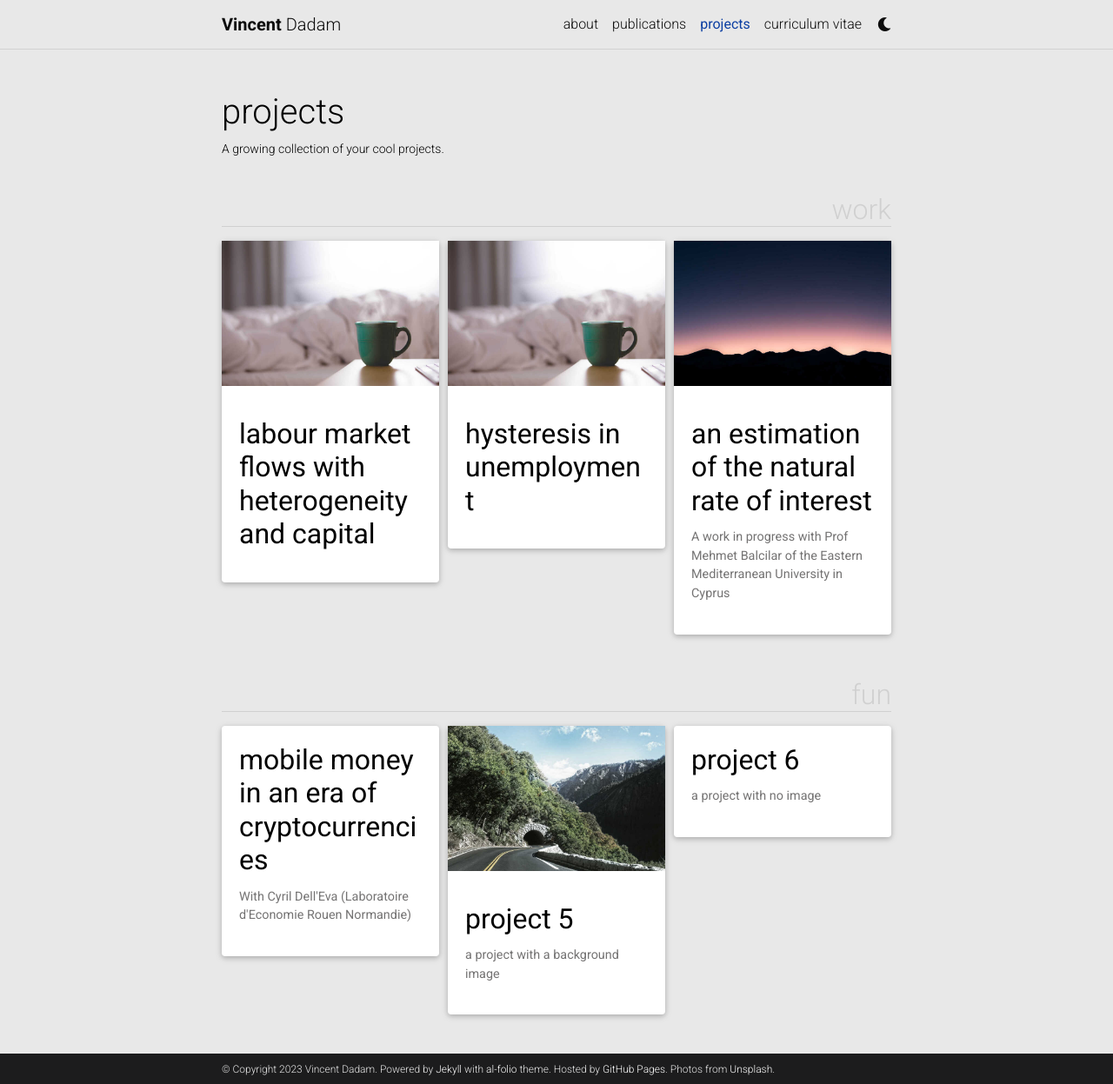
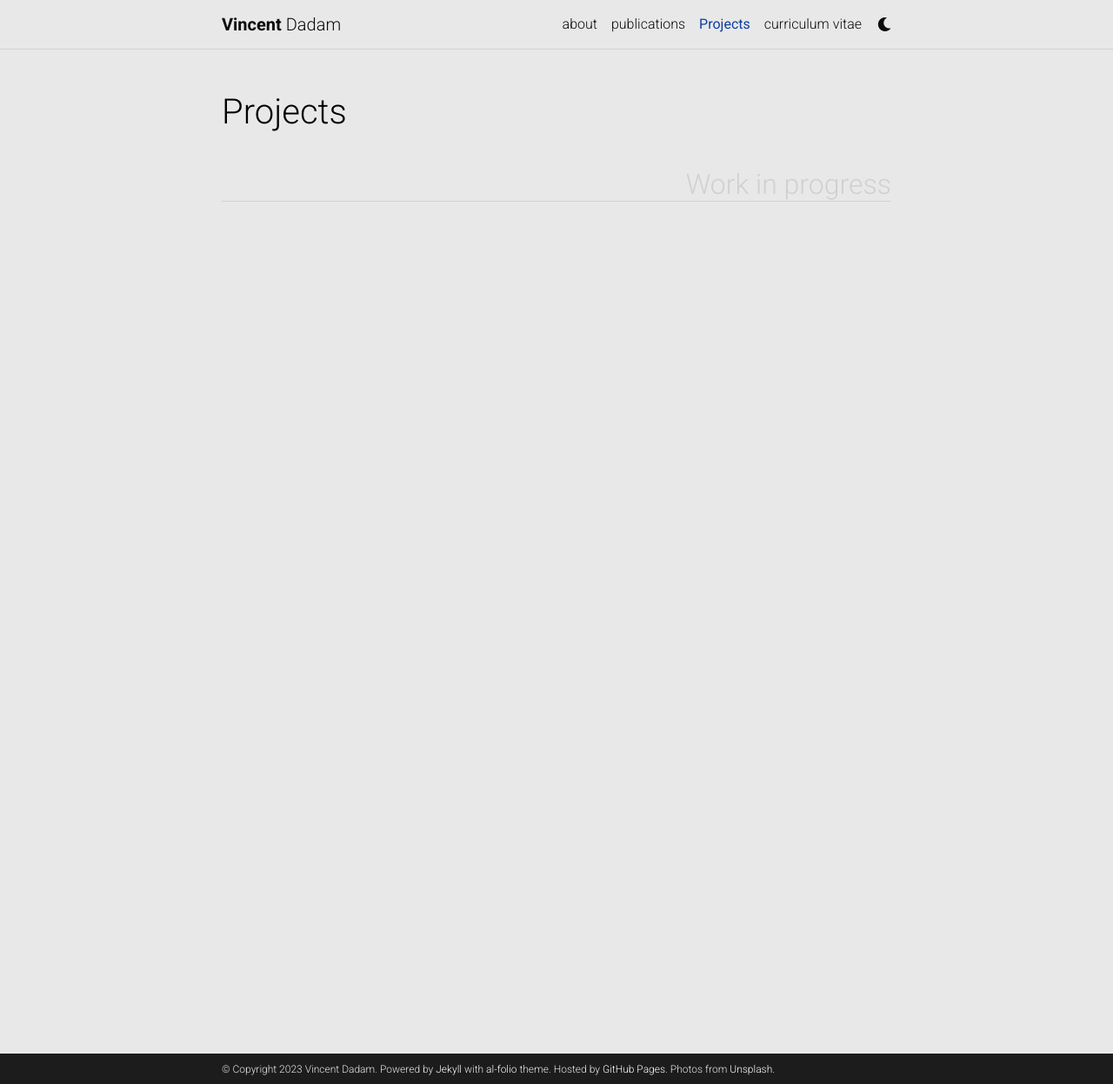
Before and after one commit to dadamvince/dadamvince.github.io, a Jekyll site: the page built from _pages/projects.md, in a window 1280 px wide and 1247 px high. Shown: the whole window at 87% size. Built offline with Jekyll 4.4.1, drawn with Linux system fonts in a browser that asks for light colours; comment, search, counter and statistics services are not loaded; a style sheet for code colours, icons or effects is not loaded.

Commit message:
projects2

````diff
--- a/_pages/projects.md
+++ b/_pages/projects.md
@@ -1,11 +1,11 @@
 ---
 layout: page
-title: projects
+title: Projects
 permalink: /projects/
-description: A growing collection of your cool projects.
+description:
 nav: true
 nav_order: 2
-display_categories: [work, fun]
+display_categories: [Work in progress]
 horizontal: false
 ---
 
--- a/_projects/5_project.md
+++ /dev/null
@@ -1,80 +0,0 @@
----
-layout: page
-title: project 5
-description: a project with a background image
-img: assets/img/1.jpg
-importance: 3
-category: fun
----
-
-Every project has a beautiful feature showcase page.
-It's easy to include images in a flexible 3-column grid format.
-Make your photos 1/3, 2/3, or full width.
-
-To give your project a background in the portfolio page, just add the img tag to the front matter like so:
-
-    ---
-    layout: page
-    title: project
-    description: a project with a background image
-    img: /assets/img/12.jpg
-    ---
-
-<div class="row">
-    <div class="col-sm mt-3 mt-md-0">
-        {% include figure.html path="assets/img/1.jpg" title="example image" class="img-fluid rounded z-depth-1" %}
-    </div>
-    <div class="col-sm mt-3 mt-md-0">
-        {% include figure.html path="assets/img/3.jpg" title="example image" class="img-fluid rounded z-depth-1" %}
-    </div>
-    <div class="col-sm mt-3 mt-md-0">
-        {% include figure.html path="assets/img/5.jpg" title="example image" class="img-fluid rounded z-depth-1" %}
-    </div>
-</div>
-<div class="caption">
-    Caption photos easily. On the left, a road goes through a tunnel. Middle, leaves artistically fall in a hipster photoshoot. Right, in another hipster photoshoot, a lumberjack grasps a handful of pine needles.
-</div>
-<div class="row">
-    <div class="col-sm mt-3 mt-md-0">
-        {% include figure.html path="assets/img/5.jpg" title="example image" class="img-fluid rounded z-depth-1" %}
-    </div>
-</div>
-<div class="caption">
-    This image can also have a caption. It's like magic.
-</div>
-
-You can also put regular text between your rows of images.
-Say you wanted to write a little bit about your project before you posted the rest of the images.
-You describe how you toiled, sweated, *bled* for your project, and then... you reveal its glory in the next row of images.
-
-
-<div class="row justify-content-sm-center">
-    <div class="col-sm-8 mt-3 mt-md-0">
-        {% include figure.html path="assets/img/6.jpg" title="example image" class="img-fluid rounded z-depth-1" %}
-    </div>
-    <div class="col-sm-4 mt-3 mt-md-0">
-        {% include figure.html path="assets/img/11.jpg" title="example image" class="img-fluid rounded z-depth-1" %}
-    </div>
-</div>
-<div class="caption">
-    You can also have artistically styled 2/3 + 1/3 images, like these.
-</div>
-
-
-The code is simple.
-Just wrap your images with `<div class="col-sm">` and place them inside `<div class="row">` (read more about the <a href="https://getbootstrap.com/docs/4.4/layout/grid/">Bootstrap Grid</a> system).
-To make images responsive, add `img-fluid` class to each; for rounded corners and shadows use `rounded` and `z-depth-1` classes.
-Here's the code for the last row of images above:
-
-{% raw %}
-```html
-<div class="row justify-content-sm-center">
-    <div class="col-sm-8 mt-3 mt-md-0">
-        {% include figure.html path="assets/img/6.jpg" title="example image" class="img-fluid rounded z-depth-1" %}
-    </div>
-    <div class="col-sm-4 mt-3 mt-md-0">
-        {% include figure.html path="assets/img/11.jpg" title="example image" class="img-fluid rounded z-depth-1" %}
-    </div>
-</div>
-```
-{% endraw %}
--- a/_projects/6_project.md
+++ /dev/null
@@ -1,80 +0,0 @@
----
-layout: page
-title: project 6
-description: a project with no image
-img:
-importance: 4
-category: fun
----
-
-Every project has a beautiful feature showcase page.
-It's easy to include images in a flexible 3-column grid format.
-Make your photos 1/3, 2/3, or full width.
-
-To give your project a background in the portfolio page, just add the img tag to the front matter like so:
-
-    ---
-    layout: page
-    title: project
-    description: a project with a background image
-    img: /assets/img/12.jpg
-    ---
-
-<div class="row">
-    <div class="col-sm mt-3 mt-md-0">
-        {% include figure.html path="assets/img/1.jpg" title="example image" class="img-fluid rounded z-depth-1" %}
-    </div>
-    <div class="col-sm mt-3 mt-md-0">
-        {% include figure.html path="assets/img/3.jpg" title="example image" class="img-fluid rounded z-depth-1" %}
-    </div>
-    <div class="col-sm mt-3 mt-md-0">
-        {% include figure.html path="assets/img/5.jpg" title="example image" class="img-fluid rounded z-depth-1" %}
-    </div>
-</div>
-<div class="caption">
-    Caption photos easily. On the left, a road goes through a tunnel. Middle, leaves artistically fall in a hipster photoshoot. Right, in another hipster photoshoot, a lumberjack grasps a handful of pine needles.
-</div>
-<div class="row">
-    <div class="col-sm mt-3 mt-md-0">
-        {% include figure.html path="assets/img/5.jpg" title="example image" class="img-fluid rounded z-depth-1" %}
-    </div>
-</div>
-<div class="caption">
-    This image can also have a caption. It's like magic.
-</div>
-
-You can also put regular text between your rows of images.
-Say you wanted to write a little bit about your project before you posted the rest of the images.
-You describe how you toiled, sweated, *bled* for your project, and then... you reveal its glory in the next row of images.
-
-
-<div class="row justify-content-sm-center">
-    <div class="col-sm-8 mt-3 mt-md-0">
-        {% include figure.html path="assets/img/6.jpg" title="example image" class="img-fluid rounded z-depth-1" %}
-    </div>
-    <div class="col-sm-4 mt-3 mt-md-0">
-        {% include figure.html path="assets/img/11.jpg" title="example image" class="img-fluid rounded z-depth-1" %}
-    </div>
-</div>
-<div class="caption">
-    You can also have artistically styled 2/3 + 1/3 images, like these.
-</div>
-
-
-The code is simple.
-Just wrap your images with `<div class="col-sm">` and place them inside `<div class="row">` (read more about the <a href="https://getbootstrap.com/docs/4.4/layout/grid/">Bootstrap Grid</a> system).
-To make images responsive, add `img-fluid` class to each; for rounded corners and shadows use `rounded` and `z-depth-1` classes.
-Here's the code for the last row of images above:
-
-{% raw %}
-```html
-<div class="row justify-content-sm-center">
-    <div class="col-sm-8 mt-3 mt-md-0">
-        {% include figure.html path="assets/img/6.jpg" title="example image" class="img-fluid rounded z-depth-1" %}
-    </div>
-    <div class="col-sm-4 mt-3 mt-md-0">
-        {% include figure.html path="assets/img/11.jpg" title="example image" class="img-fluid rounded z-depth-1" %}
-    </div>
-</div>
-```
-{% endraw %}
````
Also changed, not shown: _projects/4_project.md (+1 -0 lines).
